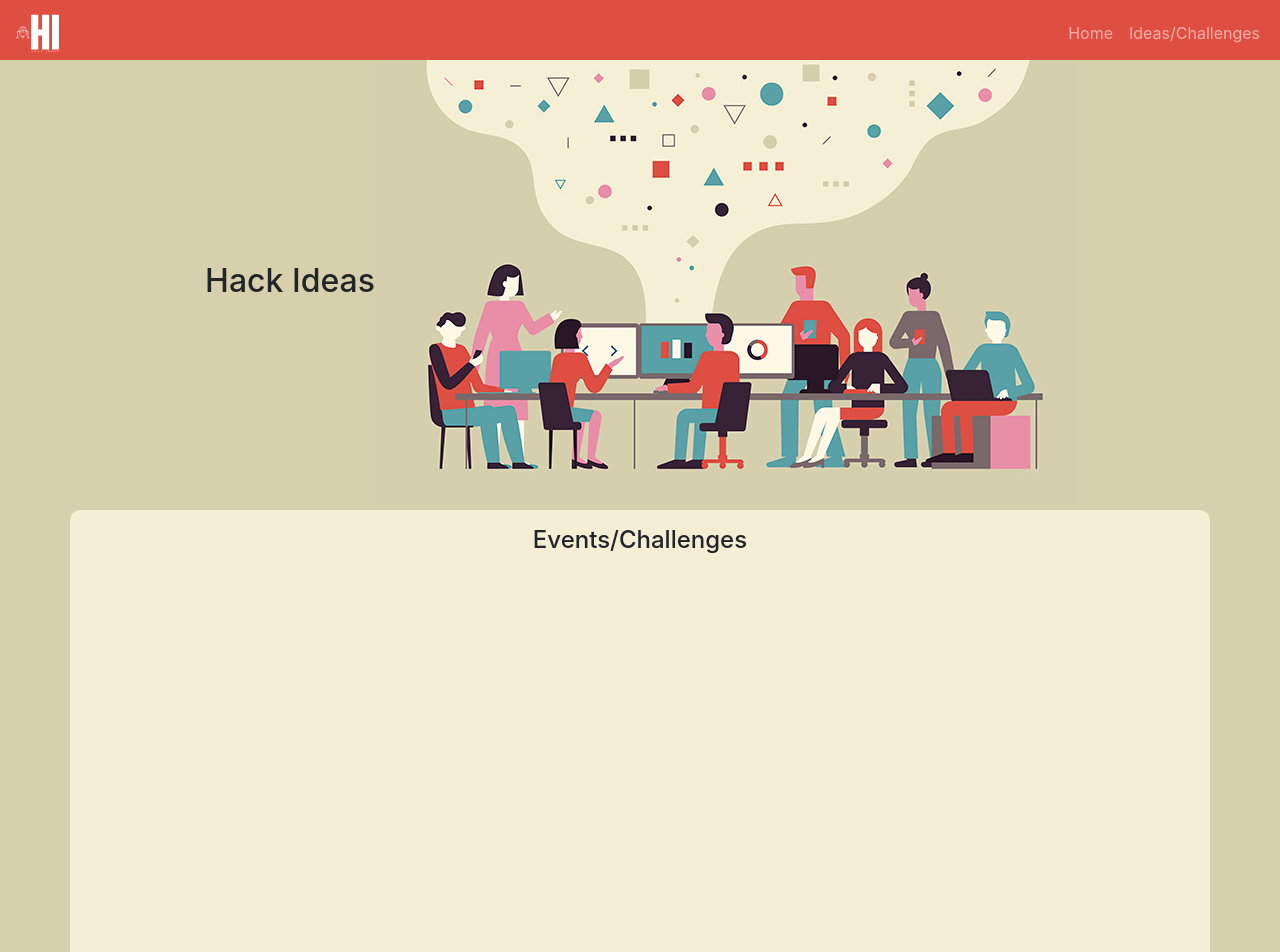
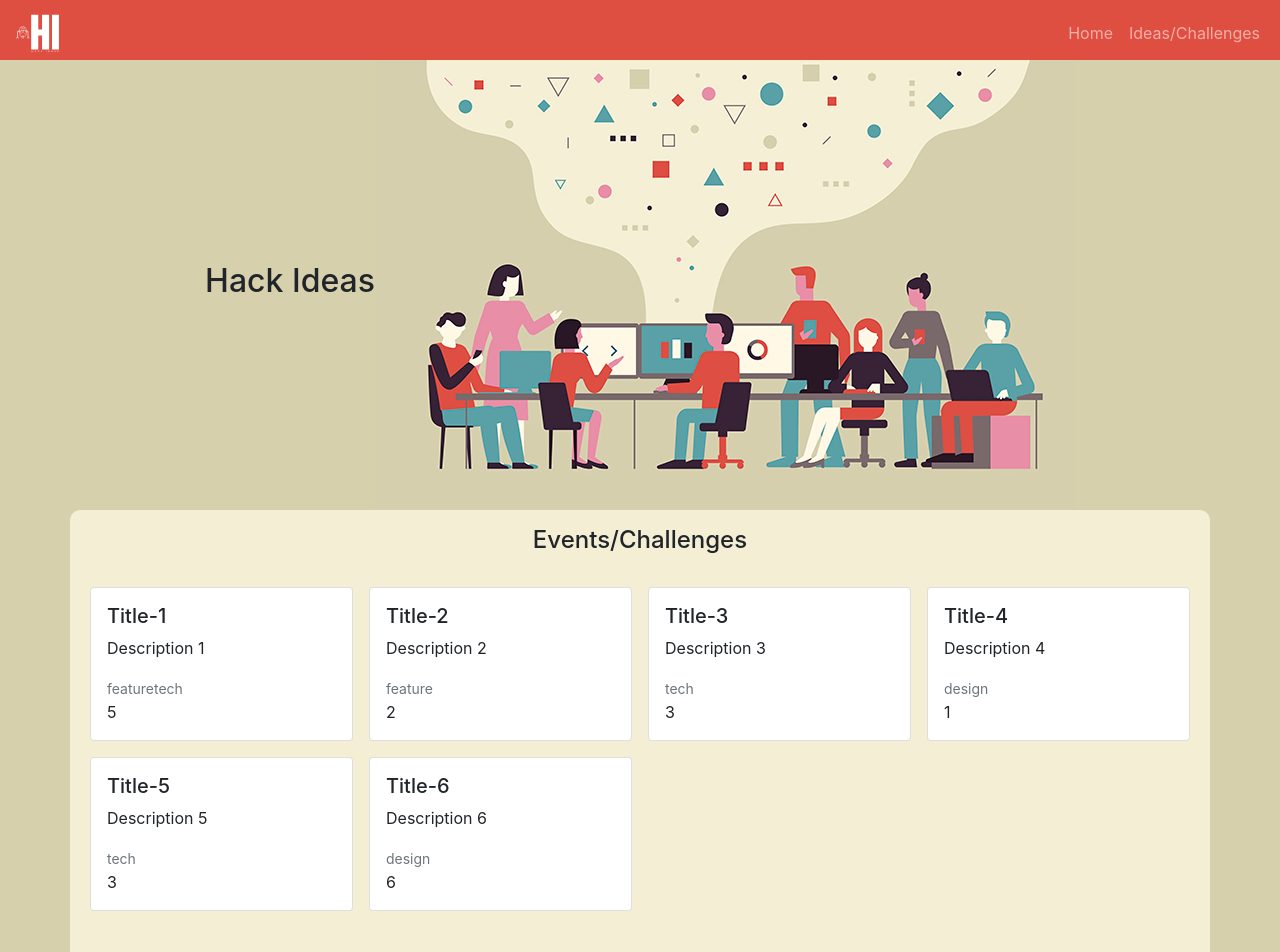
Before and after one commit to rakesh8055/hack-ideas, a React (Create React App) app: page / in a window 1280 px wide. Shown: the top 952 px of the page. Built offline with nearby package versions, Linux system fonts and the light colour scheme.

Commit message:
Updated the temp data and rendered it on the Events dashboard

```diff
--- a/src/components/common/card/Card.jsx
+++ b/src/components/common/card/Card.jsx
@@ -1,6 +1,6 @@
 import React from 'react';
 
-const Card = ({title, subtitle, text, tags, noOfVotes}) => {
+const Card = ({title, subtitle, text, tags, likes}) => {
     return (
       <div className="card">
         <div className="card-body">
@@ -10,16 +10,12 @@ const Card = ({title, subtitle, text, tags, noOfVotes}) => {
           )}
           <p data-testid='card-text' className="card-text">{text}</p>
           <div className='footer'>
-            <div className='tags-container'>
-                { tags.map((tag) => <small key={tag} data-testid='card-tags' className="text-muted">{tag}</small>) }
-            </div>
-            <div className='votes'>
-                <span data-testid='card-votes'>{noOfVotes}</span>
-            </div>
+            {tags && <div className='tags-container'>{ tags.map((tag) => <small key={tag} data-testid='card-tags' className="text-muted">{tag}</small>)}</div>}
+            {likes && <div className='votes'><span data-testid='card-votes'>{likes}</span></div>
+            }
           </div>
         </div>
       </div>
     );
 }
-
 export default Card;
--- a/src/components/modules/events-dashboard/Eventsdashboard.jsx
+++ b/src/components/modules/events-dashboard/Eventsdashboard.jsx
@@ -1,5 +1,7 @@
 import React from 'react';
 import './Eventsdashboard.styles.scss';
+import EVENTS from '../../../data/data';
+import Card from '../../common/card/Card';
 
 const Eventsdashboard = () => {
     return(
@@ -7,6 +9,11 @@ const Eventsdashboard = () => {
         <div className='d-flex justify-content-center p-3'>
             <h4 data-testid='events-title'>Events/Challenges</h4>
         </div>
+        <div className='container'>
+            <div className='row'>
+                {EVENTS.map((item) => <div key={item.id} className='col-md-3 col-sm-4 p-2 rounded'><Card {...item}/></div>)}
+            </div>
+        </div>
     </div>)
 }
 export default Eventsdashboard;
--- a/src/components/modules/navbar/Navbar.styles.scss
+++ b/src/components/modules/navbar/Navbar.styles.scss
@@ -4,7 +4,7 @@
     width: 100%;
     top: 0;
     height: 60px;
-
+    z-index: 1000;
     #navbarNavAltMarkup {
         justify-content: right;
       }
--- a/src/data/data.js
+++ b/src/data/data.js
@@ -2,50 +2,50 @@ const EVENTS = [
     {
       id: 1,
       title: "Title-1",
-      description: "Description 1",
+      text: "Description 1",
       tags: ["feature", "tech"],
       creationDate: "2021-01-01",
-      votes: 5
+      likes: 5
     },
     {
       id: 2,
       title: "Title-2",
-      description: "Description 2",
+      text: "Description 2",
       tags: ["feature"],
       creationDate: "2021-10-01",
-      votes: 2
+      likes: 2
     },
     {
       id: 3,
       title: "Title-3",
-      description: "Description 3",
+      text: "Description 3",
       tags: ["tech"],
       creationDate: "2021-09-01",
-      votes: 3
+      likes: 3
     },
     {
       id: 4,
       title: "Title-4",
-      description: "Description 4",
+      text: "Description 4",
       tags: ["design"],
       creationDate: "2021-11-01",
-      votes: 1
+      likes: 1
     },
     {
       id: 5,
       title: "Title-5",
-      description: "Description 5",
+      text: "Description 5",
       tags: ["tech"],
       creationDate: "2021-06-20",
-      votes: 3
+      likes: 3
     },
     {
       id: 6,
       title: "Title-6",
-      description: "Description 6",
+      text: "Description 6",
       tags: ["design"],
       creationDate: "2021-8-12",
-      votes: 6
+      likes: 6
     }
   ];
 
```
Also changed, not shown: 1 other file (tests, documents, lock files or other folders).
